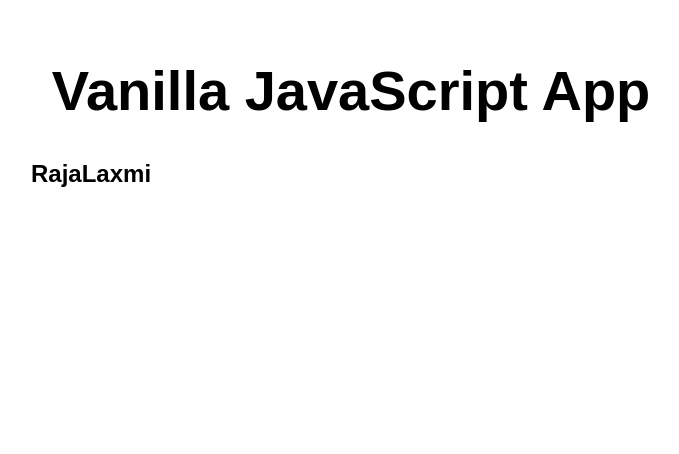
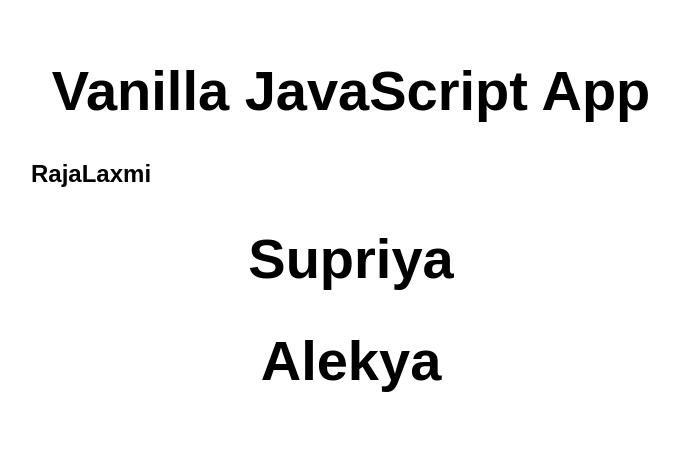
Before and after one commit to raja-laxmi/Alekhyareddy, a website: page src/index.html in a window 1280 px wide. Shown: the whole page, without its empty margins (289-968 px from the left). Drawn offline with Linux system fonts and the light colour scheme.

Commit message:
index.html

```diff
--- a/src/index.html
+++ b/src/index.html
@@ -13,6 +13,8 @@
   <main>
     <h1>Vanilla JavaScript App</h1>
     <h2>RajaLaxmi</h2>
+    <h1>Supriya</h1>
+    <h1>Alekya</h1>
   </main>
 </body>
 
```
